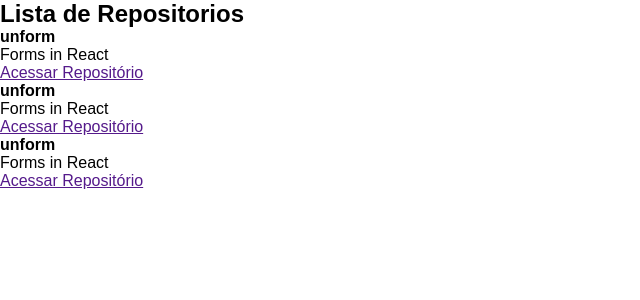
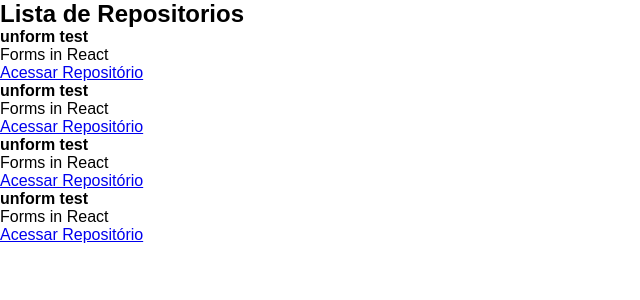
Before and after one commit to rvansan/github-explorer, a React app: page / in a window 1280 px wide. Shown: the top 300 px of the page, without its empty margins (0-640 px from the left). Built offline with nearby package versions, Linux system fonts and the light colour scheme.

Commit message:
02- Propriedades no React

```diff
--- /dev/null
+++ b/src/components/RepositoryItem.jsx
@@ -0,0 +1,9 @@
+export function RepositoryItem(props){
+    return (
+        <li>
+            <strong>{props.repository.name ?? 'Default'}</strong>
+            <p>{props.repository.description}</p>
+            <a href={props.repository.link}>Acessar Repositório</a>
+        </li>
+    )
+}
--- a/src/components/RepositoryList.jsx
+++ b/src/components/RepositoryList.jsx
@@ -1,23 +1,20 @@
+import { RepositoryItem } from "./RepositoryItem";
+
+const repository = {
+    name: 'unform test',
+    description: 'Forms in React',
+    link: 'https://github.com/unform/unform'
+}
+
 export function RepositoryList(){
     return (
         <section className="repository-list">
             <h1>Lista de Repositorios</h1>
             <ul>
-                <li>
-                    <strong>unform</strong>
-                    <p>Forms in React</p>
-                    <a href="">Acessar Repositório</a>
-                </li>
-                <li>
-                    <strong>unform</strong>
-                    <p>Forms in React</p>
-                    <a href="">Acessar Repositório</a>
-                </li>
-                <li>
-                    <strong>unform</strong>
-                    <p>Forms in React</p>
-                    <a href="">Acessar Repositório</a>
-                </li>
+                <RepositoryItem repository={repository}/>
+                <RepositoryItem repository={repository}/>
+                <RepositoryItem repository={repository}/>
+                <RepositoryItem repository={repository}/>
             </ul>
         </section>
     );
```
